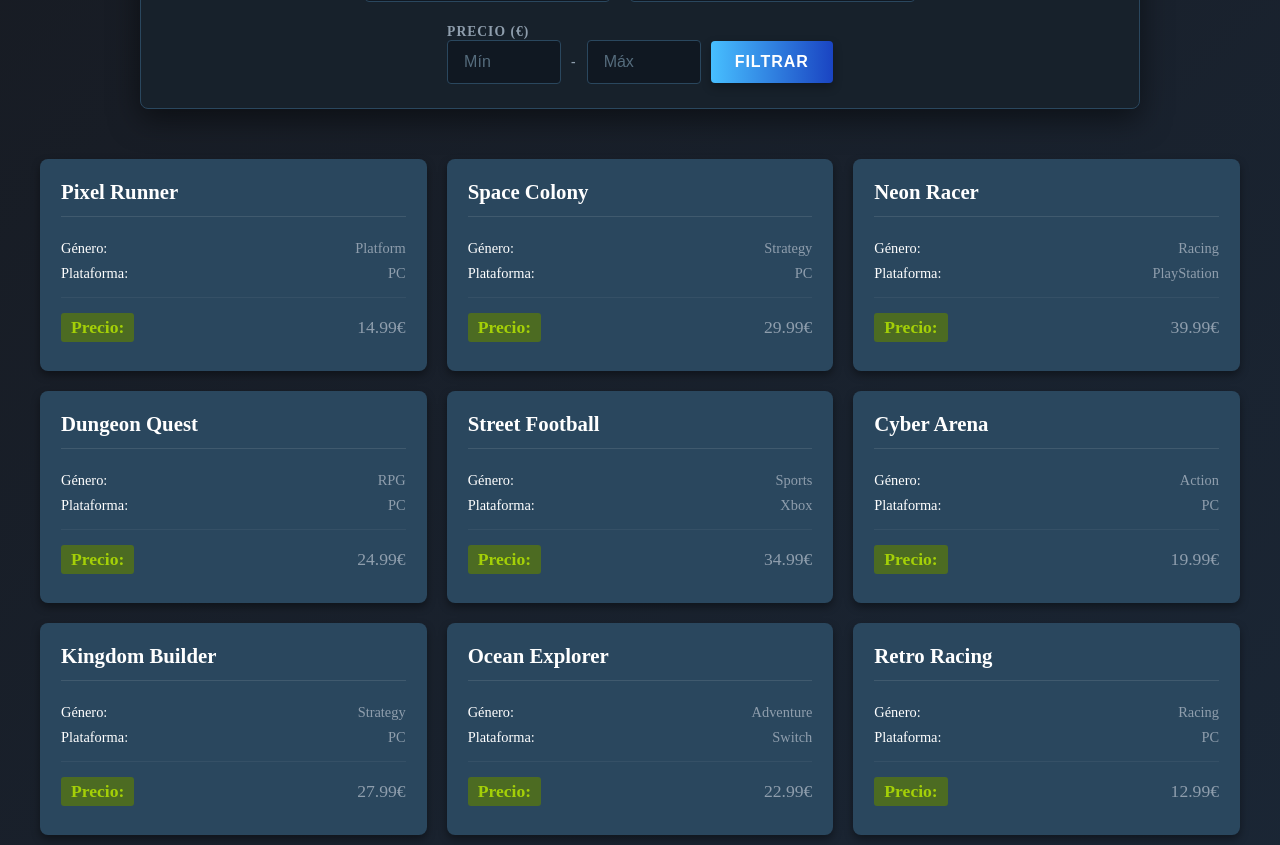
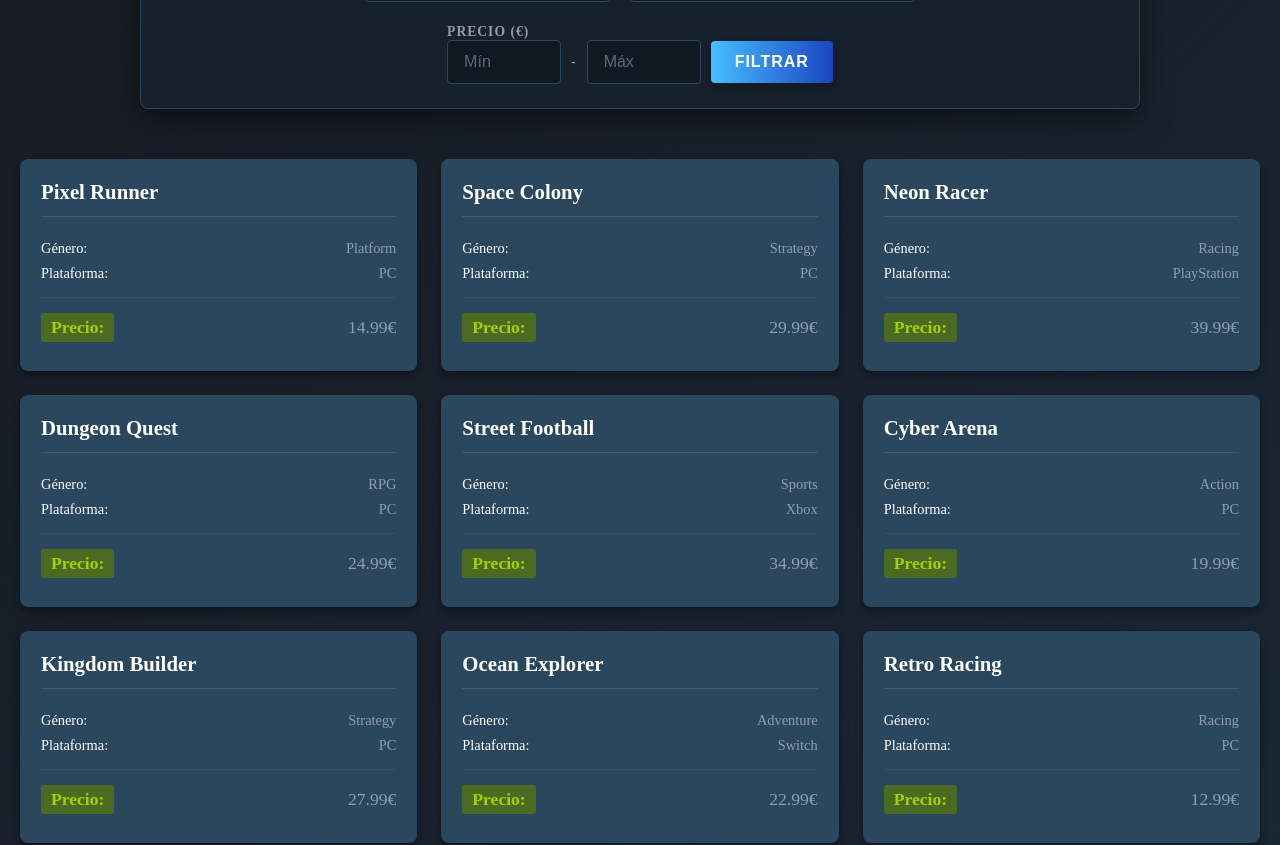
Before and after one commit to TheYinYan/Catalogo_Videojuegos, an Angular app: page / in a window 1280 px wide. Shown: the part 400-1245 px from the top of the page. Built offline with nearby package versions, Linux system fonts and the light colour scheme; data requests are answered from the project's data file.

Commit message:
Mejores tarjetas

```diff
--- a/src/app/app.component.css
+++ b/src/app/app.component.css
@@ -122,11 +122,11 @@
 
 .contenedor-tarjetas {
   display: grid;
-  grid-template-columns: repeat(auto-fill, minmax(300px, 1fr));
-  gap: 20px;
-  max-width: 1200px;
+  grid-template-columns: repeat(auto-fill, minmax(320px, 1fr));
+  gap: 24px;
+  max-width: 1400px;
   margin: 0 auto;
-  padding: 20px 0;
+  padding: 20px;
 }
 
 .card {
```
